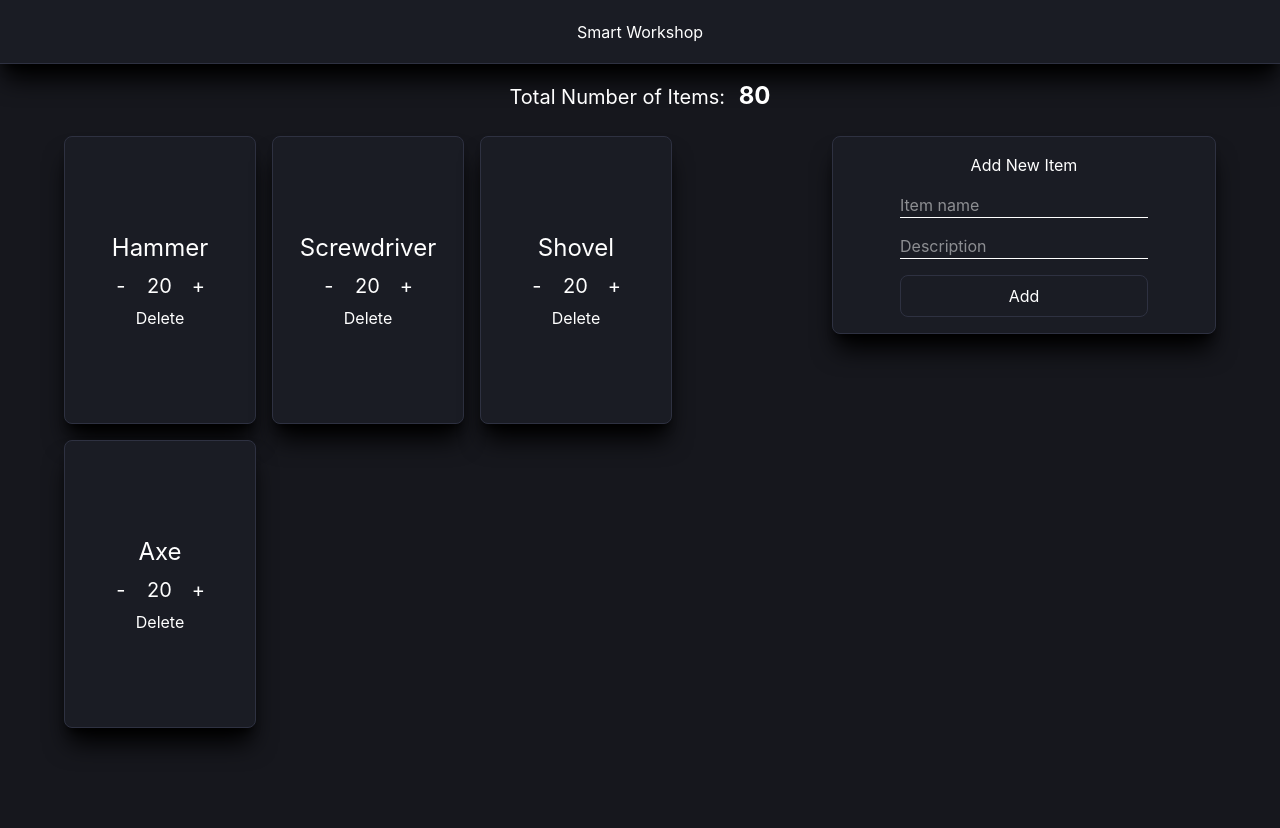
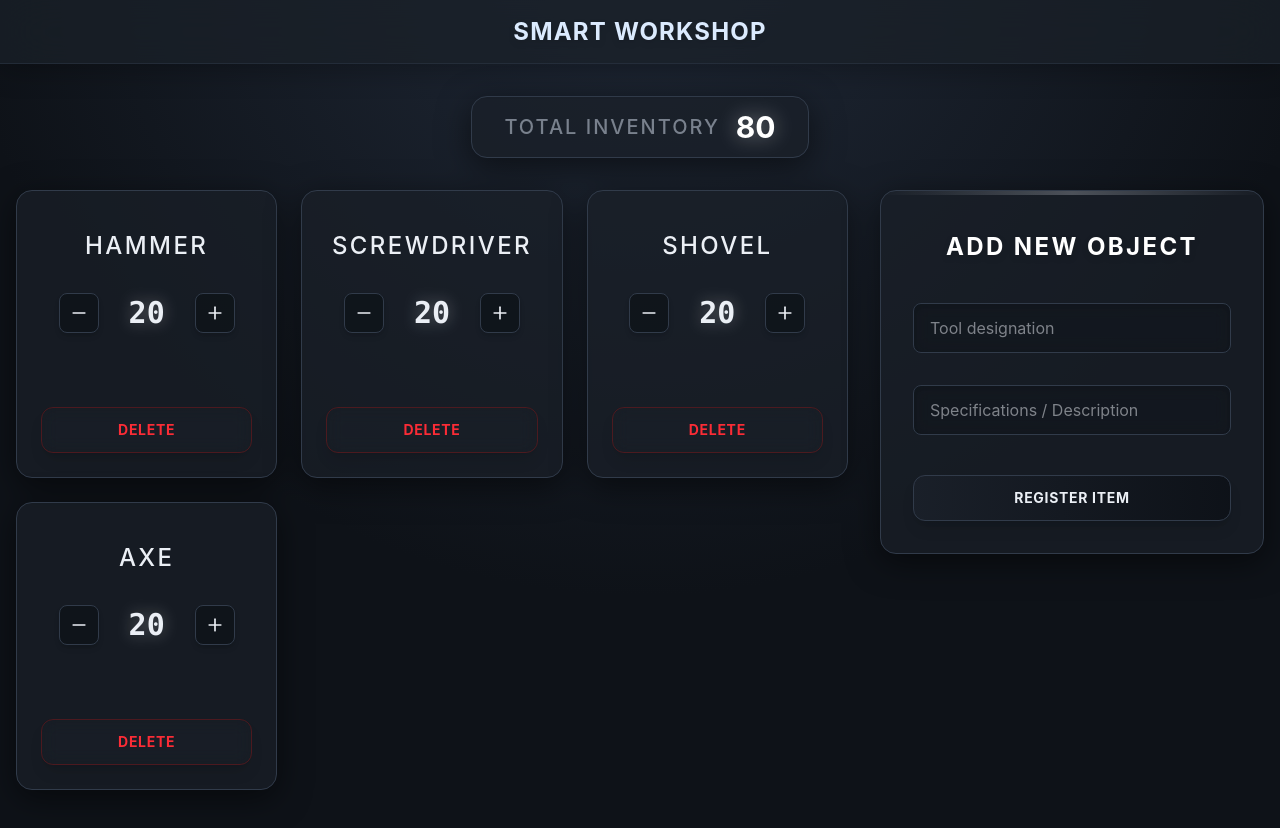
Before and after one commit to matthiasoo/Smart-Workshop-Management-System, a Next.js app: page / in a window 1280 px wide. Shown: the top 828 px of the page. Before the commit the page ends 800 px from the top, so only its background shows below. Built offline with nearby package versions, Linux system fonts and the light colour scheme.

Commit message:
Style improvement

```diff
--- a/package.json
+++ b/package.json
@@ -14,6 +14,7 @@
     "react": "19.2.4",
     "react-dom": "19.2.4",
     "react-hook-form": "^7.72.1",
+    "react-icons": "^5.6.0",
     "zod": "^4.3.6",
     "zustand": "^5.0.12"
   },
--- a/src/app/globals.css
+++ b/src/app/globals.css
@@ -3,15 +3,27 @@
 @theme {
     --font-mono: 'Consolas', 'Courier New', monospace;
 
-    --color-main: oklch(0.2063 0.012 277.83);
-    --color-panel: oklch(0.228 0.0158 274.07);
-    --color-outline: oklch(0.3172 0.0289 276.35);
-    --color-danger: oklch(0.628 0.2577 29.23);
-    --color-danger-panel: oklch(0.2062 0.0281 18.72);
-    --color-danger-outline: oklch(0.3233 0.0281 18.72);
+    --color-main: oklch(0.18 0.015 260);
+    --color-panel: oklch(0.24 0.02 260);
+    --color-outline: oklch(0.35 0.03 260);
+    --color-danger: oklch(0.65 0.2 20);
+    --color-danger-panel: oklch(0.25 0.05 20);
+    --color-danger-outline: oklch(0.4 0.08 20);
 
-    --color-primary: oklch(1 0 0);
-    --color-muted: oklch(0.5931 0 0);
+    --color-primary: oklch(0.95 0.01 260);
+    --color-muted: oklch(0.6 0.02 260);
+
+    --animate-fade-in: fade-in 0.6s cubic-bezier(0.16, 1, 0.3, 1) forwards;
+    --animate-scale-up: scale-up 0.5s cubic-bezier(0.16, 1, 0.3, 1) forwards;
+
+    @keyframes fade-in {
+        from { opacity: 0; transform: translateY(15px); }
+        to { opacity: 1; transform: translateY(0); }
+    }
+    @keyframes scale-up {
+        from { opacity: 0; transform: scale(0.95) translateY(5px); }
+        to { opacity: 1; transform: scale(1) translateY(0); }
+    }
 }
 
 @layer base {
@@ -23,6 +35,7 @@
 
     body {
         background-color: var(--color-main);
+        background-image: radial-gradient(circle at 50% -10%, oklch(0.28 0.03 260) 0%, transparent 60%);
         color: var(--color-primary);
         display: flex;
         flex-direction: column;
@@ -30,38 +43,47 @@
         justify-content: flex-start;
         align-items: center;
         text-align: center;
+        overflow-x: hidden;
     }
 }
 
 @layer components {
     .submit-btn {
-        @apply flex justify-center items-center bg-transparent py-2 px-4;
-        @apply border border-outline rounded-[0.5rem];
-        @apply text-primary cursor-pointer;
-        @apply hover:bg-outline;
+        @apply flex justify-center items-center py-3 px-6 rounded-xl w-full;
+        @apply bg-gradient-to-r from-panel to-main border border-outline shadow-lg;
+        @apply text-primary font-bold cursor-pointer uppercase tracking-wider text-sm;
+        @apply transition-all duration-300;
+        @apply hover:-translate-y-1 hover:shadow-[0_4px_20px_oklch(0.35_0.03_260)] hover:border-muted;
+        @apply active:translate-y-0 active:scale-95 active:shadow-none;
     }
 
     .link {
-        @apply no-underline text-primary;
-        @apply hover:text-muted;
-        @apply transition-colors duration-200;
+        @apply no-underline text-primary font-medium flex items-center gap-2;
+        @apply hover:text-white hover:drop-shadow-[0_0_8px_rgba(255,255,255,0.4)];
+        @apply transition-all duration-300 hover:scale-105 active:scale-95;
     }
 
     .fetching {
-        @apply text-muted;
+        @apply text-muted font-bold tracking-widest uppercase animate-pulse drop-shadow-md;
     }
 
     .fetching-error {
-        @apply text-danger;
+        @apply text-danger font-bold tracking-widest uppercase animate-pulse drop-shadow-[0_0_10px_var(--color-danger)];
     }
 
     .text-input {
-        @apply flex text-primary bg-transparent border-b border-primary;
-        @apply focus-visible:outline-2;
+        @apply flex w-full text-primary bg-main/50 border border-outline rounded-lg py-3 px-4;
+        @apply backdrop-blur-sm transition-all duration-300 outline-none shadow-inner;
+        @apply focus:border-muted focus:ring-2 focus:ring-muted/30 focus:bg-panel focus:shadow-[0_0_15px_oklch(0.35_0.03_260)];
     }
 
     .control {
-        @apply border-none bg-transparent text-primary cursor-pointer rounded-[0.2rem] min-w-5 h-5 p-1 flex justify-center items-center;
-        @apply transition-colors duration-200;
+        @apply bg-main/70 border border-outline text-primary cursor-pointer rounded-lg w-10 h-10 flex justify-center items-center shadow-md;
+        @apply transition-all duration-300;
+        @apply hover:bg-outline hover:scale-110 active:scale-90 hover:shadow-[0_0_10px_oklch(0.35_0.03_260)] hover:border-primary/50;
+    }
+
+    .glass-panel {
+        @apply bg-panel/70 backdrop-blur-xl border border-outline shadow-[0_8px_32px_rgba(0,0,0,0.5)] rounded-2xl;
     }
 }
--- a/src/app/item/[id]/page.js
+++ b/src/app/item/[id]/page.js
@@ -12,42 +12,54 @@ function ItemDetails() {
 
     if (isLoading) {
         return (
-            <main className='flex flex-col gap-1 justify-center items-center'>
-                <h1 className='fetching'>Loading tool data...</h1>
-                <Link href="/" className='link'>Back to inventory</Link>
+            <main className='flex flex-col gap-8 justify-center items-center mt-24'>
+                <h1 className='fetching text-3xl'>Accessing record...</h1>
+                <Link href="/" className='link'>Abort connection</Link>
             </main>
         );
     }
 
     if (error) {
         return (
-            <main className='flex flex-col gap-1 justify-center items-center'>
-                <h1 className='fetching-error'>{error.message}</h1>
-                <Link href="/" className='link'>Back to inventory</Link>
+            <main className='flex flex-col gap-8 justify-center items-center mt-24'>
+                <h1 className='fetching-error text-3xl'>{error.message}</h1>
+                <Link href="/" className='link'>Return to base</Link>
             </main>
         );
     }
 
     if (!item) {
         return (
-            <main className='flex flex-col gap-1 justify-center items-center'>
-                <h1 className='fetching-error'>Tool not found!</h1>
-                <Link href="/" className='link'>Back to inventory</Link>
+            <main className='flex flex-col gap-8 justify-center items-center mt-24'>
+                <h1 className='fetching-error text-3xl'>Record destroyed / not found!</h1>
+                <Link href="/" className='link'>Return to base</Link>
             </main>
         );
     }
 
     return (
-        <main className='flex flex-col gap-1 justify-center items-center'>
-            <div className='bg-panel border border-outline rounded-[1rem] p-8 w-full max-w-[600px] flex flex-col items-start gap-6 shadow-xl shadow-black'>
-                <h1>Details</h1>
-                <hr className='w-full border-t-1 border-outline mb-4' />
-                <div className='flex flex-col items-start'>
-                    <h2 className='my-2'>Name: <span className='font-thin text-muted'>{item.name}</span></h2>
-                    <h2 className='my-2'>Quantity: <span className='font-thin text-muted'>{item.quantity}</span> pcs</h2>
+        <main className='flex flex-col gap-8 justify-center items-center mt-12 w-full px-4 animate-fade-in mb-12'>
+            <div className='glass-panel p-10 w-full max-w-[600px] flex flex-col items-start gap-8 relative overflow-hidden group'>
+                <div className="absolute top-0 left-0 w-full h-1 bg-gradient-to-r from-transparent via-primary/50 to-transparent opacity-70"></div>
+
+                <h1 className="text-3xl lg:text-4xl font-bold uppercase tracking-widest text-primary drop-shadow-md">Database Record</h1>
+                <hr className='w-full border-t border-outline/50 shadow-[0_1px_5px_rgba(255,255,255,0.1)]' />
+
+                <div className='flex flex-col items-start gap-4 w-full'>
+                    <div className="w-full bg-main/30 p-5 rounded-xl border border-outline/30 flex flex-col sm:flex-row justify-between items-start sm:items-center hover:bg-main/50 transition-colors gap-2">
+                        <span className="text-muted tracking-widest uppercase text-sm font-bold">Designation</span>
+                        <h2 className='text-2xl font-bold text-white uppercase'>{item.name}</h2>
+                    </div>
+                    <div className="w-full bg-main/30 p-5 rounded-xl border border-outline/30 flex flex-col sm:flex-row justify-between items-start sm:items-center hover:bg-main/50 transition-colors gap-2">
+                        <span className="text-muted tracking-widest uppercase text-sm font-bold">Units Available</span>
+                        <h2 className='text-4xl font-mono font-bold text-white drop-shadow-[0_0_10px_rgba(255,255,255,0.3)]'>{item.quantity}</h2>
+                    </div>
                 </div>
             </div>
-            <Link href="/" className='link'>Back to inventory</Link>
+
+            <Link href="/" className='link mt-4 px-8 py-4 bg-panel/50 rounded-full border border-outline hover:border-primary/50 shadow-lg text-sm tracking-widest uppercase'>
+                ← Initialize Return
+            </Link>
         </main>
     )
 }
--- a/src/app/layout.js
+++ b/src/app/layout.js
@@ -7,12 +7,12 @@ export default function RootLayout({ children }) {
     return (
         <html lang="en">
             <body>
-                <header className="bg-panel border-b border-outline w-[100vw] h-16 flex justify-center items-center shadow-xl shadow-black">
-                    <Link href="/" className="link">
-                        <h1>Smart Workshop</h1>
+                <header className="w-full h-16 sticky top-0 z-50 bg-panel/75 backdrop-blur-xl border-b border-outline/50 shadow-[0_4px_30px_rgba(0,0,0,0.3)] flex justify-center items-center px-4">
+                    <Link href="/" className="link text-2xl font-bold tracking-wider uppercase text-blue-100 drop-shadow-md hover:drop-shadow-[0_0_10px_rgba(255,255,255,0.7)]">
+                        Smart Workshop
                     </Link>
                 </header>
-                <main className="flex justify-center mt-4">
+                <main className="mt-8 flex justify-center items-start w-full px-4 animate-fade-in relative z-10 h-full">
                     {children}
                 </main>
                 <div id="modal-root"></div>
--- a/src/app/page.js
+++ b/src/app/page.js
@@ -13,19 +13,24 @@ function Home() {
     }, [fetchInventory]);
 
     return (
-        <main className='flex flex-col gap-6 w-full justify-center items-center mb-12'>
-            <h2 className="text-xl">Total Number of Items: <span className="font-bold text-2xl ml-2">{useMemo(() =>
-                inventory.reduce((ac, cur) => ac + cur.quantity, 0), [inventory])}</span></h2>
+        <main className='flex flex-col gap-8 w-full justify-center items-center mb-16'>
+            <div className="glass-panel py-3 px-8 text-center flex items-center justify-center gap-4">
+                <h2 className="text-xl text-muted font-medium uppercase tracking-widest">Total Inventory</h2>
+                <span className="font-bold text-3xl text-white drop-shadow-[0_0_10px_rgba(255,255,255,0.4)]">{useMemo(() =>
+                    inventory.reduce((ac, cur) => ac + cur.quantity, 0), [inventory])}</span>
+            </div>
 
-            <div className='flex flex-col lg:flex-row gap-8 w-full max-w-6xl justify-center items-start'>
-                {isLoading && <h1 className='fetching text-2xl animate-pulse'>Connecting to server...</h1>}
-                {error && <h1 className='fetching-error text-2xl'>{error.message}</h1>}
+            <div className='flex flex-col lg:flex-row gap-8 w-full max-w-[1400px] items-start'>
+                {isLoading && <h1 className='fetching text-2xl mx-auto my-12 animate-pulse'>Connecting to database...</h1>}
+                {error && <h1 className='fetching-error text-2xl mx-auto my-12'>{error.message}</h1>}
 
-                {!isLoading && !error && <section className='flex-1 flex flex-wrap justify-center lg:justify-start gap-4'>
+                {!isLoading && !error && (
+                <section className='flex-1 grid grid-cols-1 sm:grid-cols-2 xl:grid-cols-3 gap-6 w-full auto-rows-max'>
                     {inventory.map(item => <InventoryCard key={item.id} item={item} />)}
-                </section>}
+                </section>
+                )}
 
-                <section className='w-full lg:w-96 flex-shrink-0'>
+                <section className='w-full lg:w-96 flex-shrink-0 sticky top-24'>
                     <AddItemForm />
                 </section>
             </div>
--- a/src/components/AddItemForm.jsx
+++ b/src/components/AddItemForm.jsx
@@ -25,32 +25,34 @@ function AddItemForm() {
     }
 
     return (
-        <form onSubmit={handleSubmit(onSubmit)} className='flex flex-col justify-center items-center border border-outline bg-panel rounded-[0.5rem] p-4 shadow-xl shadow-black gap-4'>
-            <h2>Add New Item</h2>
-            <div className='flex flex-col gap-4'>
+        <form onSubmit={handleSubmit(onSubmit)} className='flex flex-col glass-panel p-8 w-full gap-6 relative overflow-hidden group'>
+            <div className="absolute top-0 left-0 w-full h-1 bg-gradient-to-r from-transparent via-primary/50 to-transparent opacity-50 group-hover:opacity-100 transition-opacity"></div>
+
+            <h2 className="text-2xl font-bold text-white uppercase tracking-widest text-center mt-2 drop-shadow-md">Add New Object</h2>
+            <div className='flex flex-col gap-6 mt-4'>
                 <div className='flex flex-col'>
                     <input
                         {...register("name")}
-                        placeholder="Item name"
+                        placeholder="Tool designation"
                         className='text-input'
                         disabled={isLoading}
                     />
-                    {errors.name && <span className="fetching-error" style={{ fontSize: '0.8rem' }}>{errors.name.message}</span>}
+                    {errors.name && <span className="fetching-error mt-2 text-xs self-end text-right drop-shadow-none">{errors.name.message}</span>}
                 </div>
-                <div className='flex flex-col'>
+                <div className='flex flex-col mt-2'>
                     <input
                         {...register("description")}
-                        placeholder="Description"
+                        placeholder="Specifications / Description"
                         className='text-input'
                         disabled={isLoading}
                     />
-                    {errors.description && <span className="fetching-error" style={{ fontSize: '0.8rem' }}>{errors.description.message}</span>}
+                    {errors.description && <span className="fetching-error mt-2 text-xs self-end text-right drop-shadow-none">{errors.description.message}</span>}
                 </div>
                 <button
                     type="submit"
-                    className='submit-btn'
+                    className='submit-btn mt-4'
                     disabled={isLoading}
-                >Add</button>
+                >Register Item</button>
             </div>
         </form>
     )
--- a/src/components/InventoryCard.jsx
+++ b/src/components/InventoryCard.jsx
@@ -2,6 +2,7 @@
 
 import { memo, useState } from 'react';
 import Link from 'next/link';
+import { FiPlus, FiMinus } from "react-icons/fi";
 import { useInventoryStore } from '../store/useInventoryStore.js';
 import Modal from './Modal.jsx';
 
@@ -11,20 +12,24 @@ function InventoryCard({ item }) {
     const [isModalOpen, setIsModalOpen] = useState(false);
 
     return (
-        <div className={`relative flex flex-col justify-center items-center w-full min-h-72 h-fit p-2 gap-2 shadow-xl shadow-black border rounded-[0.5rem] lg:w-48 ${isOutOfStock ? 'border-danger-outline bg-danger-panel' : 'bg-panel border-outline'}`}>
-            <Link href={`/item/${item.id}`} className='link'>
-                <h1 className='text-2xl'>{item.name}</h1>
+        <div className={`relative flex flex-col justify-center items-center w-full min-h-72 h-fit p-6 gap-4 border glass-panel animate-fade-in transition-all duration-300 hover:scale-[1.02] hover:shadow-[0_0_20px_rgba(255,255,255,0.1)] ${isOutOfStock ? 'border-danger-outline shadow-[0_0_15px_oklch(0.65_0.2_20_/_0.2)]' : 'border-outline hover:border-primary/50'}`}>
+            <Link href={`/item/${item.id}`} className='link text-xl lg:text-2xl mt-4'>
+                <h1 className='text-center uppercase tracking-widest leading-tight'>{item.name}</h1>
             </Link>
-            <div className='flex items-center gap-4 text-xl'>
-                <button className={`control ${isOutOfStock ? 'hover:bg-danger-outline' : 'hover:bg-outline'}`} onClick={() => {
+            <div className='flex items-center gap-6 text-xl my-4'>
+                <button className={`control ${isOutOfStock ? 'hover:bg-danger-outline opacity-50 cursor-not-allowed border-danger-outline text-danger' : 'hover:bg-outline'}`}
+                    disabled={isOutOfStock}
+                    onClick={() => {
                     if (item.quantity > 0) updateQuantity(item.id, item.quantity - 1);
-                }}>-</button>
-                <span>{item.quantity}</span>
-                <button className={`control ${isOutOfStock ? 'hover:bg-danger-outline' : 'hover:bg-outline'}`}
-                    onClick={() => updateQuantity(item.id, item.quantity + 1)}>+</button>
+                }}><FiMinus /></button>
+                <span className="font-mono text-3xl font-bold w-12 text-center drop-shadow-[0_0_8px_rgba(255,255,255,0.3)]">{item.quantity}</span>
+                <button className={`control ${isOutOfStock ? 'hover:bg-danger-outline border-danger-outline text-danger hover:text-white' : 'hover:bg-outline'}`}
+                    onClick={() => updateQuantity(item.id, item.quantity + 1)}><FiPlus /></button>
             </div>
-            <button className='control' onClick={() => setIsModalOpen(true)}>Delete</button>
-            {isOutOfStock && <h4 className='text-danger absolute bottom-2'>Out of Stock!</h4>}
+
+            <button className='submit-btn mt-auto text-red-500 bg-none border border-red-900/50 hover:bg-red-900/30 hover:shadow-none hover:text-white backdrop-blur-sm' onClick={() => setIsModalOpen(true)}>Delete</button>
+
+            {isOutOfStock && <h4 className='text-danger absolute -top-3 left-1/2 -translate-x-1/2 uppercase tracking-widest font-bold text-xs bg-danger-panel px-4 py-1.5 rounded-full border border-danger shadow-[0_0_15px_oklch(0.65_0.2_20_/_0.8)] animate-pulse whitespace-nowrap z-10'>Out of Stock!</h4>}
             {isModalOpen && (
                 <Modal onClose={() => setIsModalOpen(false)}>
                     <h2>Warning</h2>
--- a/src/components/Modal.jsx
+++ b/src/components/Modal.jsx
@@ -4,8 +4,9 @@ import { createPortal } from "react-dom";
 
 function Modal({ children, onClose }) {
     return createPortal(
-        <div className="fixed inset-0 bg-black/75 flex justify-center items-center z-1000" onClick={onClose}>
-            <div className="bg-panel p-8 rounded-[1rem] border border-outline shadow-xl shadow-black flex flex-col gap-4 justify-center items-center" onClick={(e) => e.stopPropagation()}>
+        <div className="fixed inset-0 bg-black/60 backdrop-blur-md flex justify-center items-center z-50 transition-opacity" onClick={onClose}>
+            <div className="glass-panel p-10 flex flex-col gap-8 justify-center items-center animate-scale-up min-w-[350px] relative overflow-hidden" onClick={(e) => e.stopPropagation()}>
+                <div className="absolute top-0 left-0 w-full h-1 bg-gradient-to-r from-danger-outline via-danger to-danger-outline shadow-[0_0_10px_oklch(0.65_0.2_20)]"></div>
                 {children}
             </div>
         </div>,
```
Also changed, not shown: 1 other file (tests, documents, lock files or other folders).
